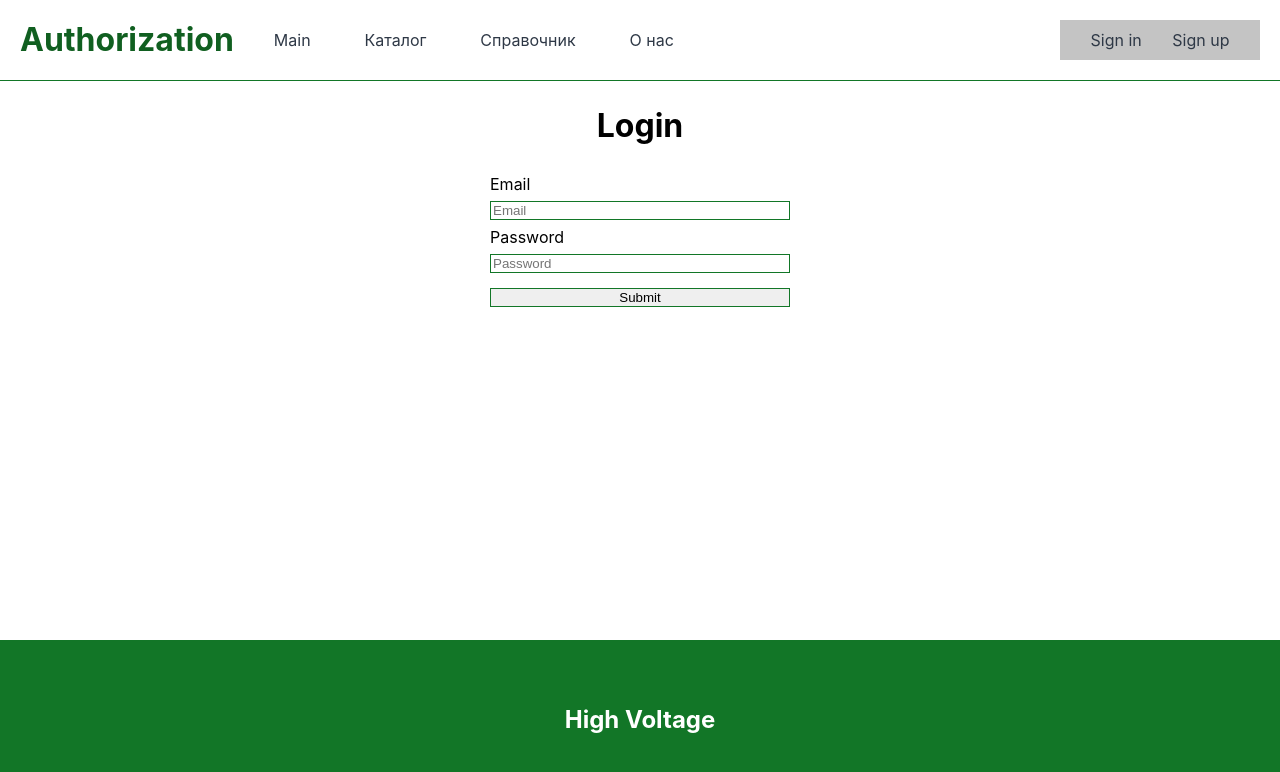
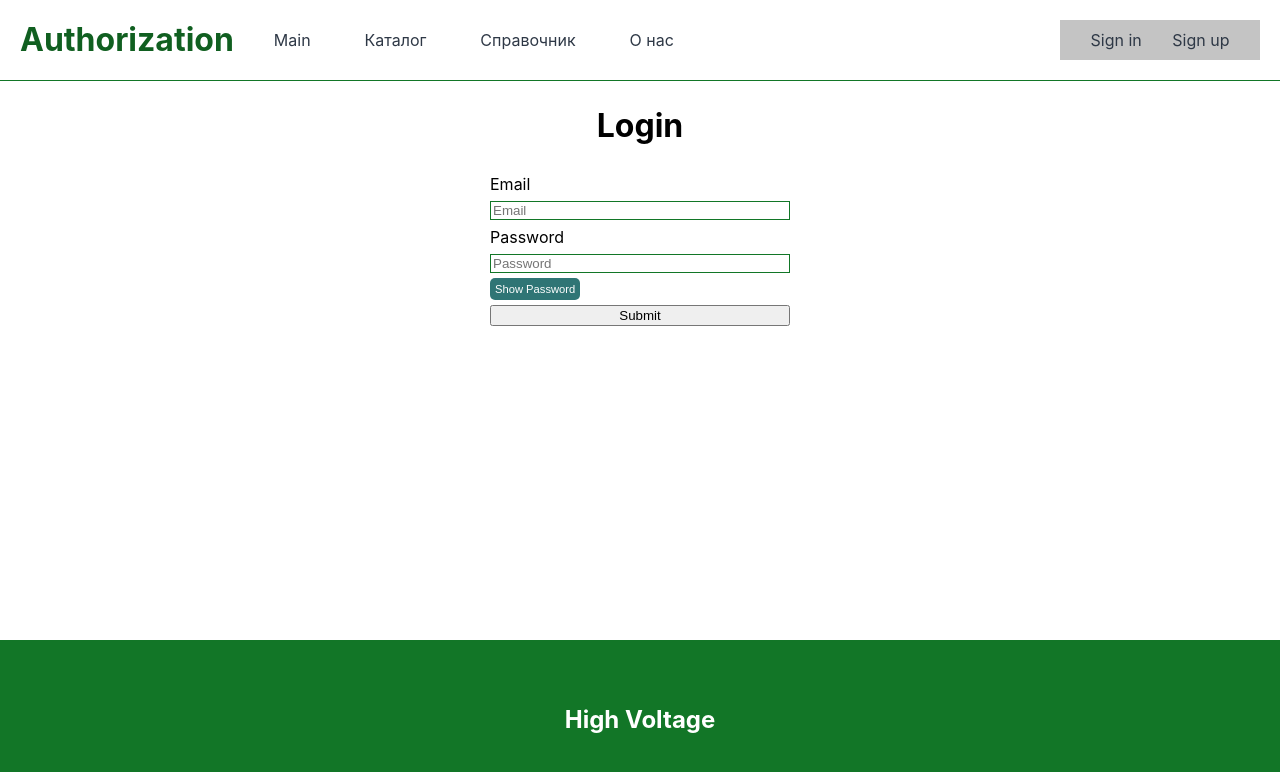
Before and after one commit to R11VEN/eCommerce-Application, a React (Vite) app: page /auth in a window 1280 px wide. Shown: the top 772 px of the page. Built offline with nearby package versions, Linux system fonts and the light colour scheme.

Commit message:
feat: add login form validation

```diff
--- a/package.json
+++ b/package.json
@@ -20,6 +20,7 @@
     "identity-obj-proxy": "^3.0.0",
     "react": "^18.2.0",
     "react-dom": "^18.2.0",
+    "react-hook-form": "^7.45.4",
     "react-router-dom": "^6.15.0"
   },
   "devDependencies": {
@@ -47,7 +48,7 @@
     "prettier": "^3.0.1",
     "react-test-renderer": "^18.2.0",
     "ts-jest": "^29.1.1",
-    "typescript": "^5.0.2",
+    "typescript": "^5.1.6",
     "vite": "^4.4.5"
   },
   "husky": {
--- a/src/App.css
+++ b/src/App.css
@@ -151,11 +151,26 @@ footer {
   color:#2E3846;
 }
 .btn {
+  padding: 10px 15px;
   display: block;
   border-radius: 5px;
-  padding: 10px 15px;
+  border:none;
   color:#ffffff;
   text-decoration: none;
   background-color: #105F20;
   cursor: pointer;
+  opacity:0.9;
 }
+
+.btn:hover {
+  opacity: 1;
+}
+.btn_toogle {
+  font-size: 0.7rem;
+  padding: 5px;
+  width: fit-content;
+  background-color: rgb(25, 103, 103);
+}
+.input_error {
+  color: rgb(255, 33, 33);
+}
--- /dev/null
+++ b/src/components/Form.tsx
@@ -0,0 +1,32 @@
+import { FormProvider, useForm } from 'react-hook-form';
+
+import { Input } from './input';
+import { useState } from 'react';
+const Form = () => {
+  const [visibility, setVisibility] = useState(true);
+  const methods = useForm();
+  const onSubmit = methods.handleSubmit((data) => {
+    console.log(data);
+  });
+  const togglePasword = () => {
+    setVisibility(!visibility);
+  };
+  return (
+    <FormProvider {...methods}>
+      <form className="login-form" onSubmit={(e) => e.preventDefault()} noValidate>
+        <Input label="Email" type="email" id="email" placeholder="Email"></Input>
+        <Input
+          label="Password"
+          type={visibility ? 'password' : 'text'}
+          id="password"
+          placeholder="Password"
+        ></Input>
+        <button className="btn btn_toogle" onClick={togglePasword}>
+          {visibility ? 'Show' : 'Hide'} Password
+        </button>
+        <button onClick={onSubmit}>Submit</button>
+      </form>
+    </FormProvider>
+  );
+};
+export default Form;
--- /dev/null
+++ b/src/components/input.tsx
@@ -0,0 +1,60 @@
+import { useFormContext } from 'react-hook-form';
+
+import inputType from '../types/types';
+import { InputError } from './inputError';
+export const Input = ({ label, type, id, placeholder }: inputType) => {
+  const {
+    register,
+    formState: { errors },
+  } = useFormContext();
+  function findInputError(errors, name: string) {
+    return Object.keys(errors)
+      .filter((key) => key.includes(name))
+      .reduce((cur, key) => {
+        return Object.assign(cur, { error: errors[key] });
+      }, {});
+  }
+
+  function isFormInvalid(err) {
+    if (Object.keys(err).length > 0) return true;
+    return false;
+  }
+
+  const inputError = findInputError(errors, label);
+  const isInvalid = isFormInvalid(inputError);
+  let validation;
+  switch (label) {
+    case 'Email':
+      validation = {
+        required: { value: true, message: 'required' },
+        pattern: {
+          value: /^([a-zA-Z0-9._%-]+@[a-zA-Z0-9.-]+\.[a-zA-Z]{2,})$/,
+          message:
+            'email  address must be properly formatted (user@example.com) and should be without leading or trailing whitespaces',
+        },
+      };
+      break;
+    case 'Password':
+      validation = {
+        required: { value: true, message: 'required' },
+        minLength: { value: 8, message: 'Password must be at least 8 characters long.' },
+        pattern: {
+          value: /^(?=.*[a-z])(?=.*[A-Z])(?=.*\d)[a-zA-Z\d]/,
+          message:
+            'Password must contain at least one uppercase,one lowercase letter ,one number and no leading or trailing spaces ',
+        },
+      };
+      break;
+    default:
+      break;
+  }
+  return (
+    <>
+      <label htmlFor={id}>{label}</label>
+      <input id={id} type={type} placeholder={placeholder} {...register(label, validation)} />
+      {isInvalid && (
+        <InputError message={inputError.error.message} key={inputError.error.message} />
+      )}
+    </>
+  );
+};
--- /dev/null
+++ b/src/components/inputError.tsx
@@ -0,0 +1,3 @@
+export const InputError = ({ message }: { message: string }) => {
+  return <div className="input_error">{message}</div>;
+};
--- a/src/pages/auth-page.tsx
+++ b/src/pages/auth-page.tsx
@@ -2,6 +2,7 @@ import { useEffect } from 'react';
 import { JSX } from 'react/jsx-runtime';
 
 import { PageProps } from '../interfaces/page.interface.ts';
+import Form from '../components/Form.tsx';
 
 const AuthPage = ({ showName }: PageProps): JSX.Element => {
   const name: string = 'Authorization';
@@ -14,13 +15,7 @@ const AuthPage = ({ showName }: PageProps): JSX.Element => {
     <main className="auth-page">
       <div className="main-container">
         <h1>Login</h1>
-        <form className="login-form">
-          <label htmlFor="Email">Email</label>
-          <input type="email" placeholder="Email" name="Email"></input>
-          <label htmlFor="Password">Password</label>
-          <input type="password" placeholder="Password" name="Password"></input>
-          <input type="submit"></input>
-        </form>
+        <Form></Form>
       </div>
     </main>
   );
--- /dev/null
+++ b/src/types/types.tsx
@@ -0,0 +1,8 @@
+type inputType = {
+  label: string;
+  type: string;
+  id: string;
+  placeholder: string;
+};
+
+export default inputType;
```
Also changed, not shown: 1 other file (tests, documents, lock files or other folders).
